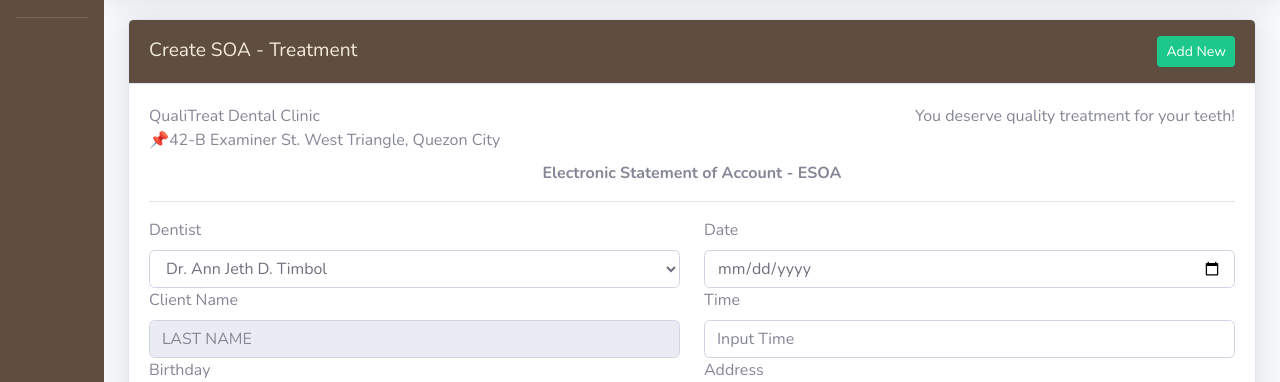
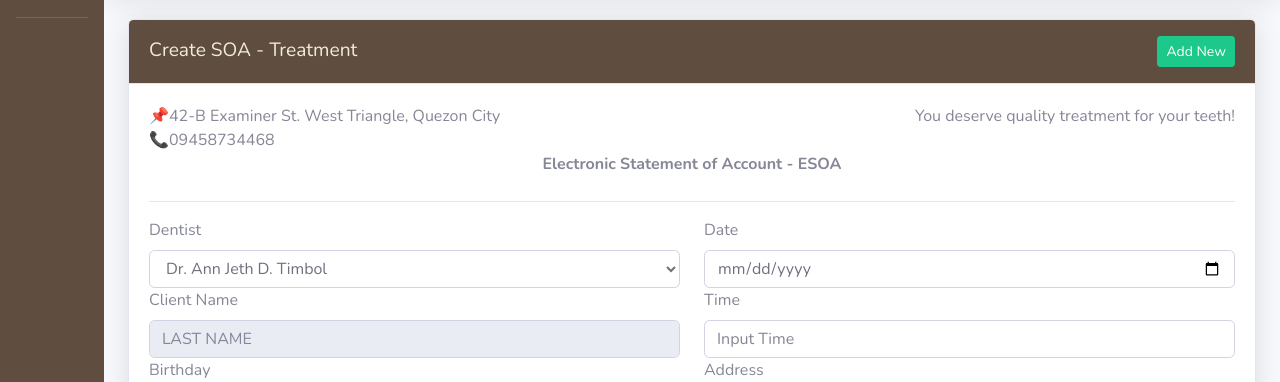
Before and after one commit to devChanex/QualiTreat, a PHP site: page /addTreatmentHistory.php?clientid=1 in a window 1280 px wide. Shown: the part 75-457 px from the top of the page. Run offline with PHP 8.4, Linux system fonts and the light colour scheme; the visitor is signed in with stand-in values (Sample User, id 1); data that the repository does not hold is empty.

Commit message:
Update form header

```diff
--- a/addTreatmentHistory.php
+++ b/addTreatmentHistory.php
@@ -59,11 +59,13 @@ error_reporting(0);
                         <div class="card-body" id="bodyResult">
 
                             <div class="row">
-                                <div class="col-lg-6"><?php echo $formheadername; ?></strong></div>
+                                <div class="col-lg-6"> <?php echo $formheaderaddress;  ?><br> <?php echo $businessContact;?></div>
+
                                 <div class="col-lg-6" style="text-align:right;">You deserve quality treatment for your teeth!</div>
                             </div>
                             <div class="row">
-                                <div class="col-lg-12"> <?php echo $formheaderaddress; ?></div>
+
+
 
                                 <hr>
                                 <div class="col-lg-12" style="text-align:center;"><strong>Electronic Statement of
```
